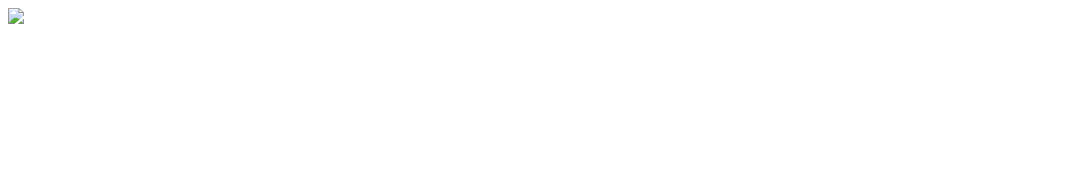
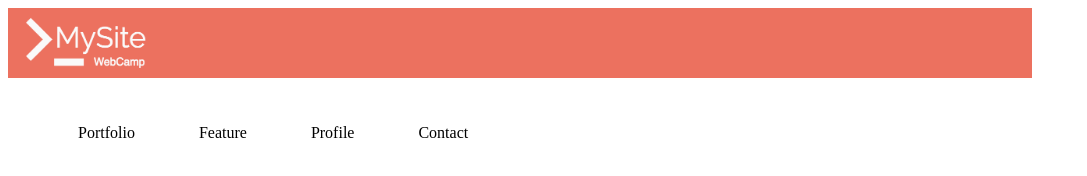
Before and after one commit to shouichi161/html, a plain HTML site: page index.html in a window 1280 px wide. Shown: the whole page, without its empty margins (0-1087 px from the left). Drawn offline with Linux system fonts and the light colour scheme.

Commit message:
[add]headerのnavを追加

```diff
--- a/index.html
+++ b/index.html
@@ -8,7 +8,15 @@
 
   <body>
     <header>
-      <img src="logo.png">
+      <img class="mysite" src="img5/logo.png">
+      <nav>
+        <ul>
+          <li class="nav-item">Portfolio</li>
+          <li class="nav-item">Feature</li>
+          <li class="nav-item">Profile</li>
+          <li class="nav-item">Contact</li>
+        </ul>
+      </nav>
     </header>
   </body>
 
--- a/style.css
+++ b/style.css
@@ -1,5 +1,21 @@
 header {
-  width:1024px;
-  height:70px;
-  color:red;
+  width: 1024px;
+  height: 70px;
+  background-color: #ec715f
 }
+
+.mysite {
+  height: 70px;
+}
+
+nav {
+  line-height: 70px;
+}
+
+.nav-item {
+  font-size: 16px;
+  /*color: #FAFAFA;*/
+  margin: 0 30px;
+  display: inline-block;
+  list-style: none;
+}
```
Also changed, not shown: img5/favicon.ico (renamed from img 5/favicon.ico), img5/logo.png (renamed from img 5/logo.png), img5/mv.png (renamed from img 5/mv.png), img5/my-icon.jpg (renamed from img 5/my-icon.jpg), img5/sketch.jpg (renamed from img 5/sketch.jpg), img5/talk.jpg (renamed from img 5/talk.jpg), img5/webcamp-mother.png (renamed from img 5/webcamp-mother.png), img5/webcamp.png (renamed from img 5/webcamp.png), img5/websuku.png (renamed from img 5/websuku.png), img5/write.jpg (renamed from img 5/write.jpg), 2 other files.
